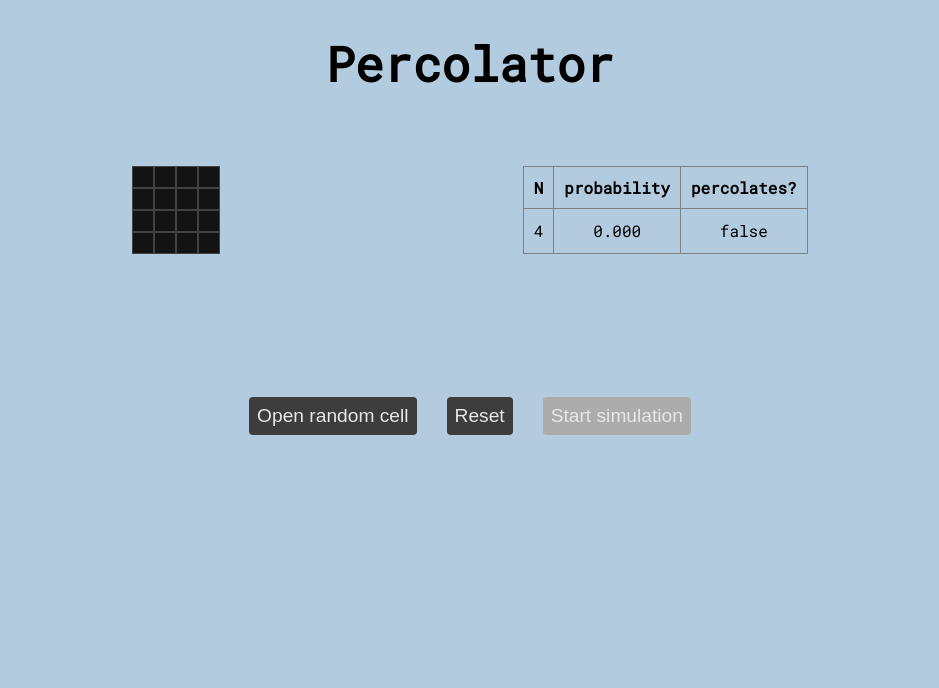
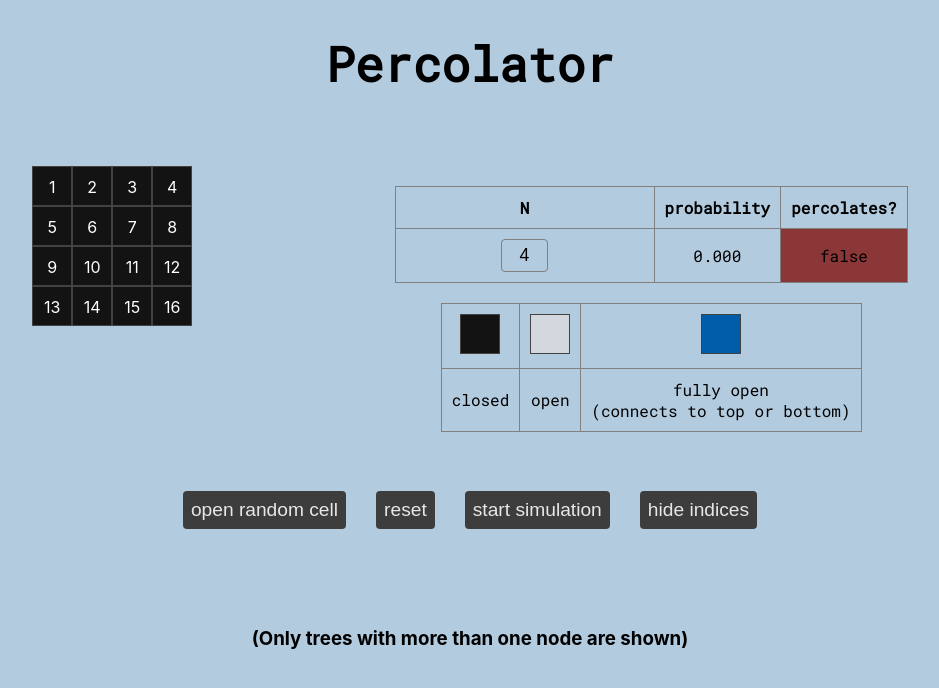
Before and after one commit to jamfromouterspace/percolator, a React (Create React App) app: page / in a window 1280 px wide. Shown: the top 688 px of the page, without its empty margins (170-1109 px from the left). Built offline with nearby package versions, Linux system fonts and the light colour scheme.

Commit message:
feat: add graphs for visualizing trees and improve styling

```diff
--- a/src/App.css
+++ b/src/App.css
@@ -13,6 +13,23 @@ body {
   /* text-align: center; */
 }
 
+.forest {
+  padding: 30px;
+  display: flex;
+  flex-direction: row;
+  flex-wrap: wrap;
+  justify-content: space-evenly;
+}
+
+.treeWrapper {
+  border-right: 1px solid gray;
+  border-left: 1px solid gray;
+  border-top: 1px solid gray;
+  height: 500px;
+  flex: 1 0 21%;
+  margin: 0 auto;
+}
+
 .title {
   font-size: 3rem;
   font-family: "Roboto Mono", sans-serif;
@@ -23,6 +40,7 @@ body {
   font-size: 1rem;
   font-family: "Roboto Mono", sans-serif;
   padding: 20px;
+  margin: 20px auto 0 auto;
 }
 
 td,
@@ -30,6 +48,10 @@ th {
   border: 1px solid gray;
   padding: 10px;
   margin: 0;
+}
+
+.grid {
+  padding-bottom: 20px;
 }
 
 .row {
@@ -44,6 +66,10 @@ th {
   display: inline-block;
   border: 1px solid #424242;
   background-color: rgb(19, 19, 19);
+  color: white;
+  width: 18px;
+  height: 18px;
+  text-align: center;
 }
 
 .open {
@@ -52,6 +78,10 @@ th {
 
 .fully-open {
   background-color: rgb(0, 93, 170);
+}
+
+.error {
+  color: rgb(146, 42, 42);
 }
 
 button {
@@ -65,9 +95,13 @@ button {
   color: rgb(231, 231, 231);
 }
 
+button.small {
+  font-size: 0.8rem;
+}
+
 .buttons {
-  padding-top: 10%;
-  padding-bottom: 10%;
+  padding-top: 2%;
+  padding-bottom: 5%;
 }
 
 button:disabled {
@@ -76,6 +110,7 @@ button:disabled {
 
 button:disabled:hover {
   background-color: rgb(172, 172, 172);
+  cursor: default;
 }
 
 button:hover {
@@ -86,3 +121,27 @@ button:hover {
 button:active {
   background-color: rgb(36, 36, 36);
 }
+
+input[type="number"]::-webkit-inner-spin-button,
+input[type="number"]::-webkit-outer-spin-button {
+  -webkit-appearance: none;
+  margin: 0;
+}
+
+input {
+  padding: 5px;
+  font-size: 1.1rem;
+  text-align: center;
+  width: 15%;
+  border: 1px solid gray;
+  border-radius: 4px;
+  background-color: rgb(179, 203, 223);
+}
+
+.no {
+  background-color: rgb(139, 55, 55) !important;
+}
+
+.yes {
+  background-color: rgb(88, 153, 88);
+}
--- a/src/App.js
+++ b/src/App.js
@@ -1,62 +1,129 @@
 import React, { useState, useEffect } from "react";
-import Tree from "react-d3-tree";
+import CenteredTree from "./components/CenteredTree";
 import Percolator from "./logic/Percolator";
 import Grid from "./components/Grid";
 import Table from "./components/Table";
+import delay from "./logic/delay";
 import "./App.css";
 
-const n = 4; // number of columns
-const percolator = new Percolator(n);
+const DEFAULT_N = 4;
+
+let percolator = new Percolator(DEFAULT_N);
 
 function App() {
   // Probability of being an open cell
   const [cells, setCells] = useState([]);
   const [loading, setLoading] = useState(true);
+  const [isFull, setIsFull] = useState(false);
   const [probability, setProbability] = useState(0.0);
   const [percolates, setPercolates] = useState(false);
+  const [forestData, setForestData] = useState({});
+  const [showIndices, setShowIndices] = useState(true);
+  const [n, setN] = useState(DEFAULT_N);
+  const [showForest, setShowForest] = useState(true);
+  const [error, setError] = useState(null);
 
-  // Initialize on mount
+  // Initialize everything on mount
   useEffect(() => {
     console.log("Mounted app.");
     setCells(percolator.cells);
-    // percolator.log();
+    percolator.log();
     setLoading(false);
+    setForestData(percolator.getForest());
   }, []);
 
+  // Open random cell
   const handleOpenCell = () => {
     percolator.openCell();
     setCells([...percolator.cells]);
     setProbability(percolator.probability);
     setPercolates(percolator.percolates);
+    setForestData(percolator.getForest());
+    setIsFull(percolator.isFull());
     percolator.log();
   };
 
+  // Reset button
   const handleReset = () => {
-    percolator.reset();
+    percolator.reset(n);
+    setError(null);
     setCells([...percolator.cells]);
     setProbability(percolator.probability);
     setPercolates(percolator.percolates);
+    setForestData(percolator.getForest());
+    setShowForest(true);
+    setIsFull(false);
   };
 
-  // useEffect(() => console.log("CELLS STATE CHANGE: ", cells), [cells]);
+  // Change grid size
+  const handleChangeN = async newN => {
+    newN = parseInt(newN);
+    if (newN > 40) {
+      setError(`N = ${newN} will crash the app! Resetting to 20 (max)`);
+      newN = 20;
+      setShowForest(false);
+    } else if (newN > 10) {
+      setError("N is large (increase at your own risk!). Disabling tree viz.");
+      setShowForest(false);
+    } else {
+      setError(null);
+      setShowForest(true);
+    }
+
+    if (newN < 0) setError("N must be a positive integer");
+    else if (newN) {
+      setN(parseInt(newN));
+      setIsFull(true);
+      setError("Click reset");
+    } else {
+      setN("");
+    }
+  };
 
   if (loading) return <h1>Loading...</h1>;
   return (
     <div style={{ textAlign: "center" }}>
       <h1 className="title">Percolator</h1>
       <div className="app">
-        <Grid n={n} cells={cells} />
+        <Grid n={n} cells={cells} showIndices={showIndices} />
         <Table
           n={n}
           probability={probability.toPrecision(4)}
           percolates={percolates.toString()}
+          handleChangeN={handleChangeN}
         />
       </div>
+      <h3 className="error">{error}</h3>
       <div className="buttons">
-        <button onClick={handleOpenCell}>Open random cell</button>
-        <button onClick={handleReset}>Reset</button>
-        <button disabled>Start simulation</button>
+        <button disabled={error || isFull} onClick={handleOpenCell}>
+          open random cell
+        </button>
+        <button onClick={handleReset}>reset</button>
+        <button disabled={error}>start simulation</button>
+        <button onClick={() => setShowIndices(!showIndices)}>
+          {showIndices === false ? "show indices" : "hide indices"}
+        </button>
       </div>
+      {showForest ? (
+        <div>
+          <h3>(Only trees with more than one node are shown)</h3>
+          <div className="forest">
+            {forestData.map((tree, i) => {
+              if (tree.children && tree.children.length > 0) {
+                return (
+                  <CenteredTree
+                    key={i}
+                    className="treeWrapper"
+                    orientation="vertical"
+                    data={tree}
+                  />
+                );
+              }
+              return null;
+            })}
+          </div>
+        </div>
+      ) : null}
     </div>
   );
 }
--- a/src/components/Cell.js
+++ b/src/components/Cell.js
@@ -4,5 +4,9 @@ export default function Cell(props) {
   let className = "cell";
   if (props.open) className += " open";
   else if (props.fullyOpen) className += " fully-open";
+  if (props.showIndices) {
+    className += " indexed";
+    return <div className={className}>{props.index + 1}</div>;
+  }
   return <div className={className} />;
 }
--- /dev/null
+++ b/src/components/CenteredTree.js
@@ -0,0 +1,50 @@
+// Forked from https://codesandbox.io/s/vvz51w5n63
+
+import React from "react";
+import Tree from "react-d3-tree";
+
+export default class CenteredTree extends React.PureComponent {
+  state = {};
+  initialValue = {};
+
+  componentDidMount() {
+    const dimensions = this.treeContainer.getBoundingClientRect();
+    this.setState({
+      translate: {
+        x: dimensions.width / 2,
+        y: 50
+        // y: dimensions.height / 2
+      }
+    });
+    this.reset = this.reset.bind(this);
+  }
+
+  reset() {
+    const dimensions = this.treeContainer.getBoundingClientRect();
+    this.setState({
+      translate: {
+        x: dimensions.width / 2,
+        y: 50
+        // y: dimensions.height / 2
+      }
+    });
+  }
+
+  render() {
+    return (
+      <div
+        className={this.props.className}
+        ref={tc => (this.treeContainer = tc)}
+      >
+        <button className="small" onClick={this.reset}>
+          center
+        </button>
+        <Tree
+          data={this.props.data}
+          translate={this.state.translate}
+          orientation={this.props.orientation}
+        />
+      </div>
+    );
+  }
+}
--- a/src/components/Grid.js
+++ b/src/components/Grid.js
@@ -10,7 +10,15 @@ export default function Grid(props) {
     for (let i = 0; i < n * n; i++) {
       const open = props.cells[i] === 1;
       const fullyOpen = props.cells[i] === 2;
-      row.push(<Cell key={i} open={open} fullyOpen={fullyOpen} />);
+      row.push(
+        <Cell
+          key={i}
+          index={i}
+          open={open}
+          fullyOpen={fullyOpen}
+          showIndices={props.showIndices}
+        />
+      );
       if ((i + 1) % n === 0) {
         j++;
         grid.push(
--- a/src/components/Table.js
+++ b/src/components/Table.js
@@ -1,7 +1,9 @@
 import React from "react";
+import Cell from "./Cell";
 
 export default function Table(props) {
   return (
+    <div className="tables">
       <table className="info-table">
         <thead>
           <tr>
@@ -12,11 +14,45 @@ export default function Table(props) {
         </thead>
         <tbody>
           <tr>
-          <td>{props.n}</td>
+            <td>
+              <input
+                type="number"
+                value={props.n}
+                onChange={e => props.handleChangeN(e.target.value)}
+              />
+            </td>
             <td>{props.probability}</td>
-          <td>{props.percolates}</td>
+            <td className={props.percolates === "true" ? "yes" : "no"}>
+              {props.percolates}
+            </td>
           </tr>
         </tbody>
       </table>
+      <table className="info-table">
+        <thead>
+          <tr>
+            <th>
+              <Cell />
+            </th>
+            <th>
+              <Cell open />
+            </th>
+            <th>
+              <Cell fullyOpen />
+            </th>
+          </tr>
+        </thead>
+        <tbody>
+          <tr>
+            <td>closed</td>
+            <td>open</td>
+            <td>
+              fully open <br />
+              (connects to top or bottom)
+            </td>
+          </tr>
+        </tbody>
+      </table>
+    </div>
   );
 }
--- a/src/logic/Percolator.js
+++ b/src/logic/Percolator.js
@@ -35,10 +35,7 @@ export default class Percolator {
     // Then when we can pop one from the list when we open a site - O(1)
   }
 
-  isOpen(i) {
-    return this.cells[i] !== 0;
-  }
-
+  isOpen = i => this.cells[i] !== 0;
   isTopCell = i => i < this.N;
   isBottomCell = i => i >= this.Nsq - this.N;
 
@@ -133,8 +130,9 @@ export default class Percolator {
     }
   }
 
-  reset() {
-    this.init(this.N);
+  reset(n) {
+    if (n != null) this.init(n);
+    else this.init(this.N);
   }
 
   getForest() {
@@ -150,7 +148,7 @@ export default class Percolator {
       let name;
       if (i === 0) name = "Virtual Top";
       else if (i === this.Nsq + 1) name = "Virtual Bottom";
-      else name = i;
+      else name = "" + i;
       map[i] = {
         name,
         children: []
@@ -171,6 +169,8 @@ export default class Percolator {
     return forest;
   }
 
+  isFull = () => this.emptyCells.length === 0;
+
   log() {
     this.uf.log();
     console.log({
--- /dev/null
+++ b/src/logic/delay.js
@@ -0,0 +1,7 @@
+const delay = ms => {
+  return new Promise(resolve => {
+    setTimeout(() => resolve(), ms);
+  });
+};
+
+export default delay;
```
Lines whose indentation alone changed are shown as unchanged.
